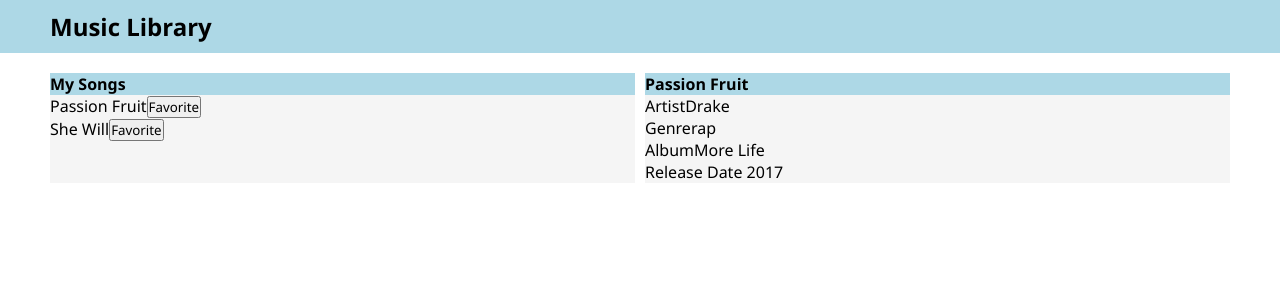
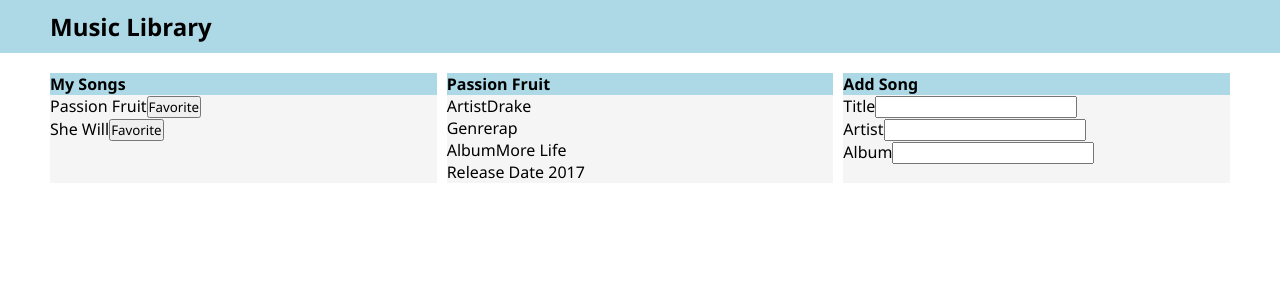
Before and after one commit to djackson5995/music-library-frontend, a React (Create React App) app: page / in a window 1280 px wide. Shown: the top 300 px of the page. Built offline with nearby package versions, Linux system fonts and the light colour scheme.

Commit message:
added New song component

```diff
--- a/src/App.jsx
+++ b/src/App.jsx
@@ -2,6 +2,7 @@
 import Header from "./components/Header/Header";
 import SongList from "./components/SongList/SongList";
 import SongInfo from "./components/SongInfo/SongInfo";
+import NewSong from "./components/NewSongAdded/NewSongAdded";
 
 function App() {
   const selectedSong = {
@@ -18,6 +19,7 @@
       <div className="flex-container">
         <SongList />
         <SongInfo songObj={selectedSong} />
+        <NewSong />
       </div>
     </div>
   );
--- /dev/null
+++ b/src/components/NewSongAdded/NewSongAdded.jsx
@@ -0,0 +1,27 @@
+import React, { useState } from "react";
+
+const NewSong = ({}) => {
+  const [title, setTitle] = useState("");
+  const [artist, setArtist] = useState("");
+  const [album, setAlbum] = useState("");
+
+  return (
+    <form className="flex-item">
+      <h4>Add Song</h4>
+      <div>
+        <label>Title</label>
+        <input value={title} onChange={(e) => setTitle(e.target.value)} />
+      </div>
+      <div>
+        <label>Artist</label>
+        <input value={artist} onChange={(e) => setArtist(e.target.value)} />
+      </div>
+      <div>
+        <label>Album</label>
+        <input value={album} onChange={(e) => setAlbum(e.target.value)} />
+      </div>
+    </form>
+  );
+};
+
+export default NewSong;
--- a/src/components/SongItem/SongItem.jsx
+++ b/src/components/SongItem/SongItem.jsx
@@ -3,8 +3,6 @@
 
 const SongItem = ({ title }) => {
   const [isFavorite, setIsFavorite] = useState(false);
-
-  console.log(isFavorite);
 
   const handleClick = (e) => {
     setIsFavorite(!isFavorite);
```
